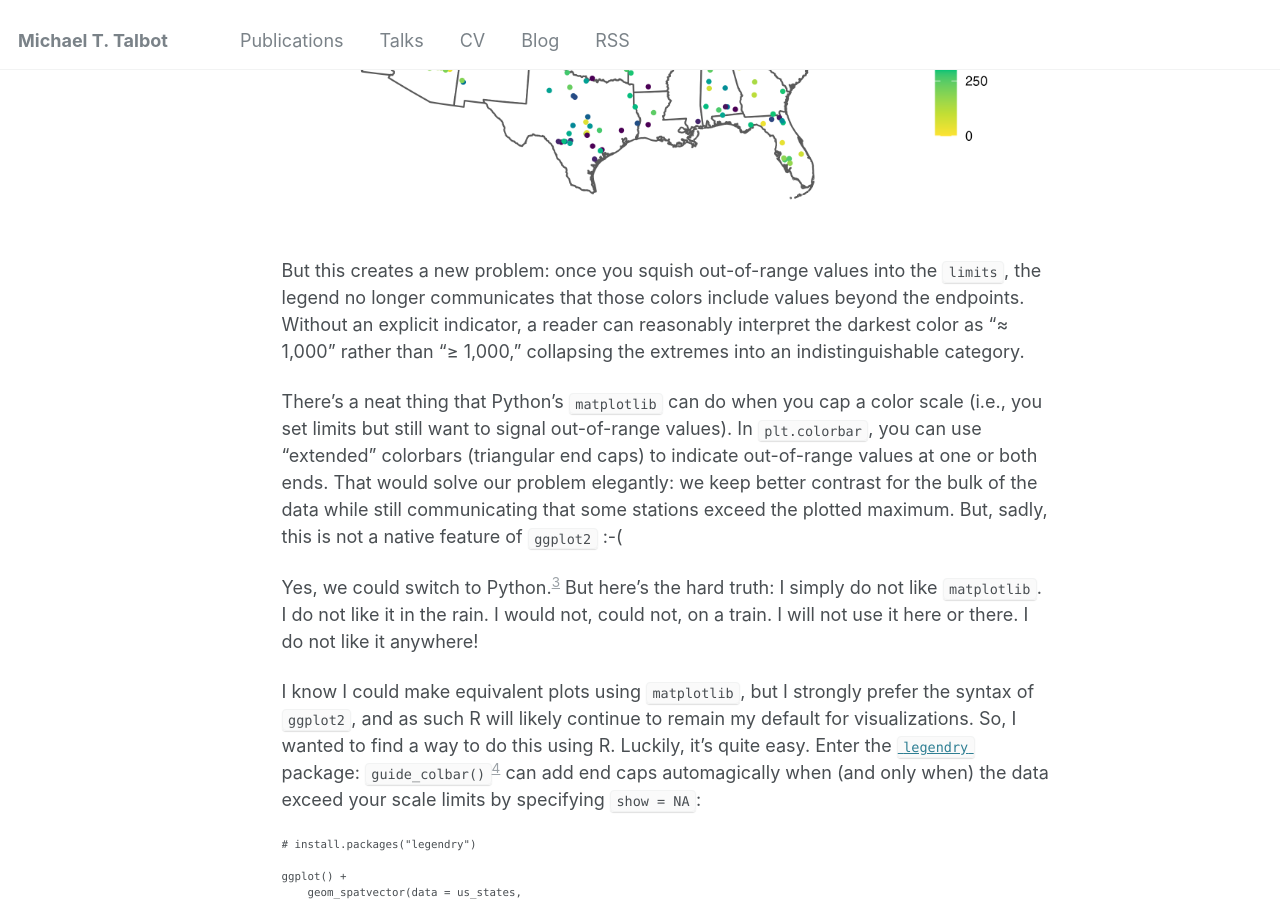
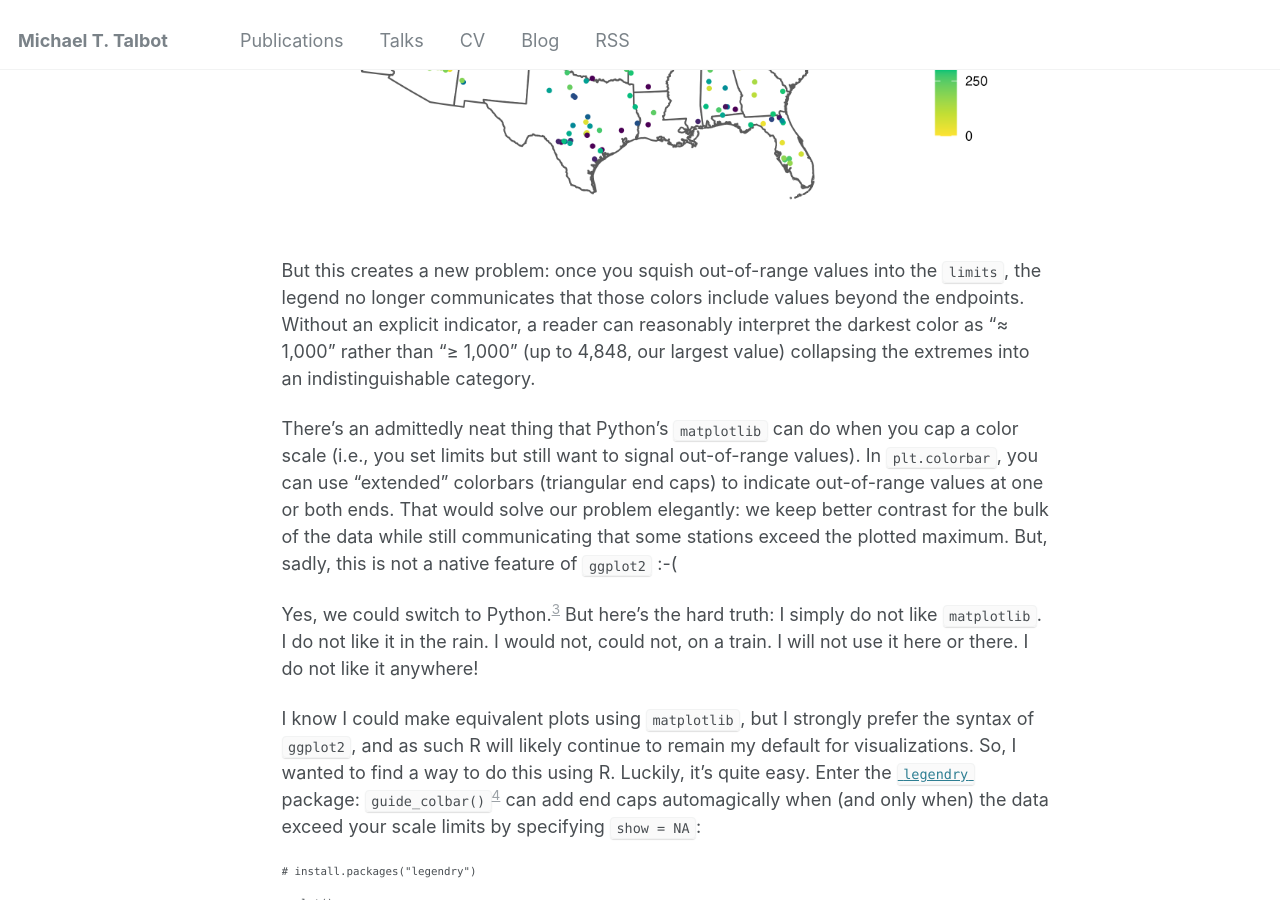
Before and after one commit to realmiketalbot/realmiketalbot.github.io, a Jekyll site: the page built from _posts/2026-01-21-out-of-bounds-on-purpose-legendry.md, in a window 1280 px wide and 900 px high, scrolled down 3687 px. Built offline with Jekyll 4.4.1, drawn with Linux system fonts in a browser that asks for light colours; emoji names are drawn with the system emoji font; comment, search, counter and statistics services are not loaded; some of the changed text lies outside the part shown.

Commit message:
Minor revisions

```diff
--- a/_posts/2026-01-21-out-of-bounds-on-purpose-legendry.md
+++ b/_posts/2026-01-21-out-of-bounds-on-purpose-legendry.md
@@ -61,7 +61,7 @@
 
 What might immediately jump out to you from this map is that our skewed distribution leads to a large number of values showing up in yellow (the bottom of our color scale), and progressively fewer showing up in green, blue, or purple. What this effectively does is cluster the majority of values in a narrow band of our color scale, which makes it difficult to differentiate among the stations clustered at the low end.
 
-A common goal is to use the color scale efficiently so that the bulk of observations spans more of the available range, which improves visual discrimination among most stations. In practice, real datasets rarely fill a color scale evenly, so this is a common issue.
+A common goal is to use the color scale efficiently so that the bulk of observations spans more of the available range, which improves visual discrimination among data points. In practice, real datasets rarely fill a color scale evenly, so this is a common issue.
 
 I should note here that there are many different ways we could deal with this issue, including transforming the distribution of the data or using a more complex color mapping, and in some situations these are fine. However, I often avoid these strategies because they can reduce interpretability—especially on maps, where I prefer legends in the original units and a linear scale so equal numeric differences remain visually comparable. For this example, let’s prioritize distinguishing among the bulk of the data rather than among the largest values—in other words, we mainly need to know that “large values are large.” Looking back at our histogram, the bulk of our values appear to lie between about 0 and 1000 m^3/s.
 
@@ -92,9 +92,9 @@
 
 ![OOB Map Clipped](../../images/oob_map_clipped.png)
 
-But this creates a new problem: once you squish out-of-range values into the `limits`, the legend no longer communicates that those colors include values beyond the endpoints. Without an explicit indicator, a reader can reasonably interpret the darkest color as “≈ 1,000” rather than “≥ 1,000,” collapsing the extremes into an indistinguishable category.
+But this creates a new problem: once you squish out-of-range values into the `limits`, the legend no longer communicates that those colors include values beyond the endpoints. Without an explicit indicator, a reader can reasonably interpret the darkest color as “≈ 1,000” rather than “≥ 1,000” (up to 4,848, our largest value) collapsing the extremes into an indistinguishable category.
 
-There’s a neat thing that Python’s `matplotlib` can do when you cap a color scale (i.e., you set limits but still want to signal out-of-range values). In `plt.colorbar`, you can use “extended” colorbars (triangular end caps) to indicate out-of-range values at one or both ends. That would solve our problem elegantly: we keep better contrast for the bulk of the data while still communicating that some stations exceed the plotted maximum. But, sadly, this is not a native feature of `ggplot2` :-(
+There’s an admittedly neat thing that Python’s `matplotlib` can do when you cap a color scale (i.e., you set limits but still want to signal out-of-range values). In `plt.colorbar`, you can use “extended” colorbars (triangular end caps) to indicate out-of-range values at one or both ends. That would solve our problem elegantly: we keep better contrast for the bulk of the data while still communicating that some stations exceed the plotted maximum. But, sadly, this is not a native feature of `ggplot2` :-(
 
 Yes, we could switch to Python.[^3] But here's the hard truth: I simply do not like `matplotlib`. I do not like it in the rain. I would not, could not, on a train. I will not use it here or there. I do not like it anywhere!
 
```
